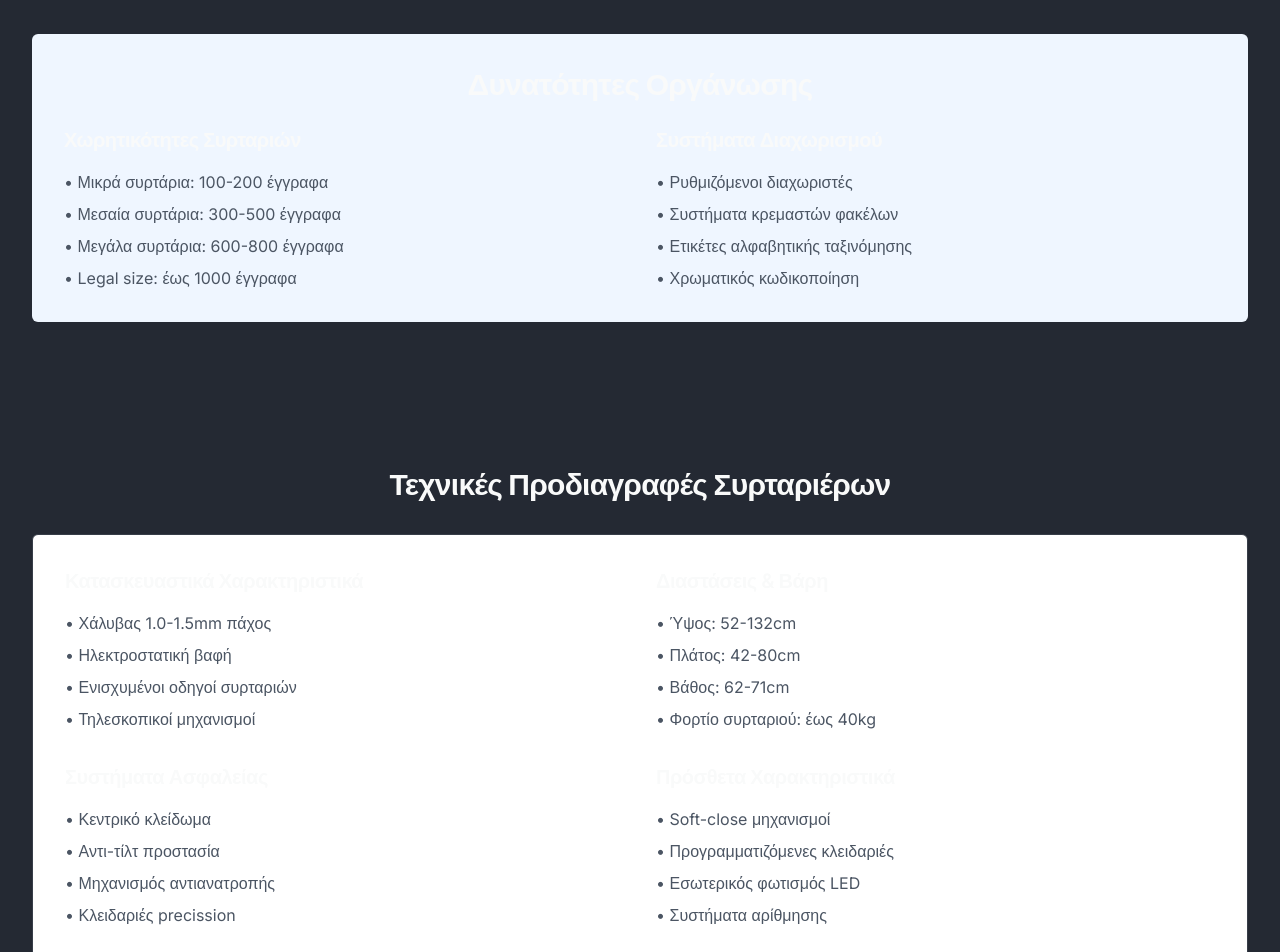
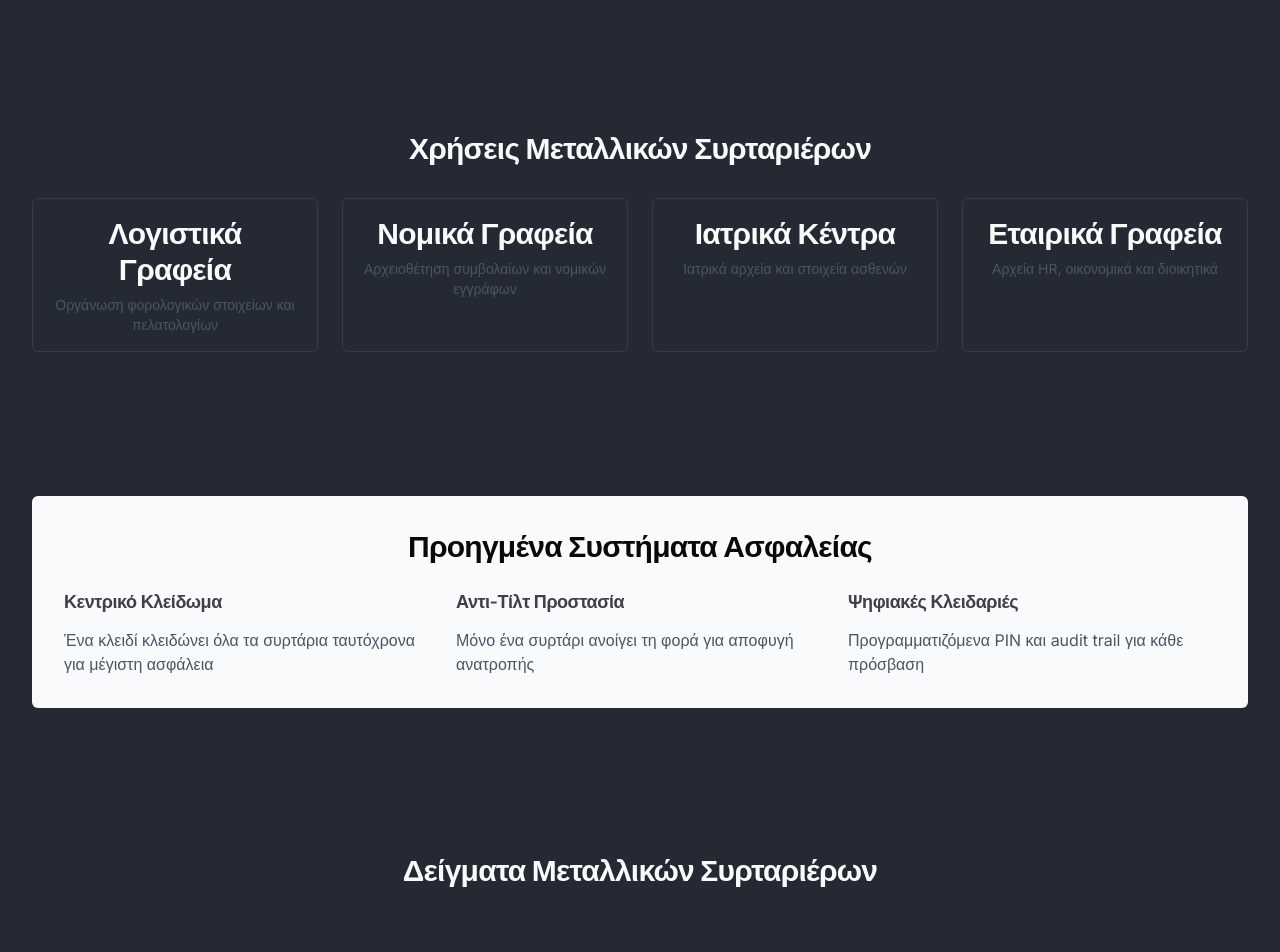
Before and after one commit to vagosdem/steel-space-design-site, a React (Vite) app: page /metallic-drawers in a window 1280 px wide. Shown: the part 1020-1972 px from the top of the page. Built offline with nearby package versions, Linux system fonts and the light colour scheme.

Commit message:
Visual edit in Lovable
Edited UI in Lovable

```diff
--- a/src/pages/MetallicDrawers.tsx
+++ b/src/pages/MetallicDrawers.tsx
@@ -1,4 +1,3 @@
-
 import { useEffect, useRef } from "react";
 import { useNavigate } from "react-router-dom";
 import Navbar from "@/components/Navbar";
@@ -8,45 +7,37 @@ import SEOHead from "@/components/SEOHead";
 import { Button } from "@/components/ui/button";
 import { Layers, Lock, Settings, FileText } from "lucide-react";
 import { products } from "@/data/products";
-
 export default function MetallicDrawers() {
   const navigate = useNavigate();
   const topRef = useRef<HTMLDivElement>(null);
-
   useEffect(() => {
     if (topRef.current) {
-      topRef.current.scrollIntoView({ behavior: 'smooth' });
+      topRef.current.scrollIntoView({
+        behavior: 'smooth'
+      });
       window.scrollTo(0, 0);
     }
   }, []);
-
-  const drawerProducts = products.filter(product =>
-    product.type === "drawer" || product.features?.includes("συρτάρια")
-  );
-
+  const drawerProducts = products.filter(product => product.type === "drawer" || product.features?.includes("συρτάρια"));
   const handleRequestQuote = () => {
     navigate("/?scrollTo=contact");
   };
-
-  return (
-    <>
-      <SEOHead
-        title="Μεταλλικές Συρταριέρες Γραφείου Χονδρική | Αρχειοθέτηση | Stereom.gr"
-        description="Επαγγελματικές μεταλλικές συρταριέρες γραφείου χονδρική. Πολλαπλά συρτάρια, κλειδαριές ασφαλείας, τέλεια οργάνωση αρχείων. Ποιότητα & αντοχή."
-        canonical="/metallic-drawers"
-        image="/lovable-uploads/IMG_23802.webp"
-      />
+  return <>
+      <SEOHead title="Μεταλλικές Συρταριέρες Γραφείου Χονδρική | Αρχειοθέτηση | Stereom.gr" description="Επαγγελματικές μεταλλικές συρταριέρες γραφείου χονδρική. Πολλαπλά συρτάρια, κλειδαριές ασφαλείας, τέλεια οργάνωση αρχείων. Ποιότητα & αντοχή." canonical="/metallic-drawers" image="/lovable-uploads/IMG_23802.webp" />
       <div className="flex flex-col min-h-screen">
         <Navbar />
         <main className="flex-grow">
           <div ref={topRef} className="container-section">
             {/* Hero Section */}
-            <motion.div
-              initial={{ opacity: 0, y: 20 }}
-              animate={{ opacity: 1, y: 0 }}
-              transition={{ duration: 0.5 }}
-              className="text-center mb-12"
-            >
+            <motion.div initial={{
+            opacity: 0,
+            y: 20
+          }} animate={{
+            opacity: 1,
+            y: 0
+          }} transition={{
+            duration: 0.5
+          }} className="text-center mb-12">
               <h1 className="text-4xl font-bold mb-4">Μεταλλικές Συρταριέρες Γραφείου Χονδρική</h1>
               <p className="text-xl text-metal-600 max-w-3xl mx-auto">
                 Ανακαλύψτε την προηγμένη γκάμα μεταλλικών συρταριέρων για επαγγελματικούς χώρους. Πολλαπλά συρτάρια, προηγμένα συστήματα ασφαλείας και τέλεια οργάνωση αρχείων.
@@ -82,7 +73,7 @@ export default function MetallicDrawers() {
               <h2 className="text-3xl font-bold mb-8 text-center">Τύποι Μεταλλικών Συρταριέρων</h2>
               <div className="grid md:grid-cols-3 gap-8">
                 <div className="bg-gray-50 p-6 rounded-lg">
-                  <h3 className="text-xl font-semibold mb-4">Συρταριέρες Γραφείου</h3>
+                  <h3 className="text-xl font-semibold mb-4 text-zinc-700">Συρταριέρες Γραφείου</h3>
                   <ul className="space-y-2 text-gray-600">
                     <li>• 2-4 συρτάρια A4/Letter</li>
                     <li>• Κάτω από γραφείο</li>
@@ -91,7 +82,7 @@ export default function MetallicDrawers() {
                   </ul>
                 </div>
                 <div className="bg-gray-50 p-6 rounded-lg">
-                  <h3 className="text-xl font-semibold mb-4">Πολυλειτουργικές Συρταριέρες</h3>
+                  <h3 className="text-xl font-semibold mb-4 text-zinc-700">Πολυλειτουργικές Συρταριέρες</h3>
                   <ul className="space-y-2 text-gray-600">
                     <li>• Συρτάρια διαφόρων μεγεθών</li>
                     <li>• Ειδικές θέσεις για αρχεία</li>
@@ -100,7 +91,7 @@ export default function MetallicDrawers() {
                   </ul>
                 </div>
                 <div className="bg-gray-50 p-6 rounded-lg">
-                  <h3 className="text-xl font-semibold mb-4">Βιομηχανικές Συρταριέρες</h3>
+                  <h3 className="text-xl font-semibold mb-4 text-zinc-700">Βιομηχανικές Συρταριέρες</h3>
                   <ul className="space-y-2 text-gray-600">
                     <li>• Ενισχυμένη κατασκευή</li>
                     <li>• Αντοχή σε βαρέα φορτία</li>
@@ -112,74 +103,10 @@ export default function MetallicDrawers() {
             </section>
 
             {/* Capacities and Organization */}
-            <section className="mb-12 bg-blue-50 p-8 rounded-lg">
-              <h2 className="text-3xl font-bold mb-6 text-center">Δυνατότητες Οργάνωσης</h2>
-              <div className="grid md:grid-cols-2 gap-8">
-                <div>
-                  <h3 className="text-xl font-semibold mb-4">Χωρητικότητες Συρταριών</h3>
-                  <ul className="space-y-2 text-gray-600">
-                    <li>• Μικρά συρτάρια: 100-200 έγγραφα</li>
-                    <li>• Μεσαία συρτάρια: 300-500 έγγραφα</li>
-                    <li>• Μεγάλα συρτάρια: 600-800 έγγραφα</li>
-                    <li>• Legal size: έως 1000 έγγραφα</li>
-                  </ul>
-                </div>
-                <div>
-                  <h3 className="text-xl font-semibold mb-4">Συστήματα Διαχωρισμού</h3>
-                  <ul className="space-y-2 text-gray-600">
-                    <li>• Ρυθμιζόμενοι διαχωριστές</li>
-                    <li>• Συστήματα κρεμαστών φακέλων</li>
-                    <li>• Ετικέτες αλφαβητικής ταξινόμησης</li>
-                    <li>• Χρωματικός κωδικοποίηση</li>
-                  </ul>
-                </div>
-              </div>
-            </section>
+
 
             {/* Technical Specifications */}
-            <section className="mb-12">
-              <h2 className="text-3xl font-bold mb-8 text-center">Τεχνικές Προδιαγραφές Συρταριέρων</h2>
-              <div className="bg-white border rounded-lg p-8">
-                <div className="grid md:grid-cols-2 gap-8">
-                  <div>
-                    <h3 className="text-xl font-semibold mb-4">Κατασκευαστικά Χαρακτηριστικά</h3>
-                    <ul className="space-y-2 text-gray-600">
-                      <li>• Χάλυβας 1.0-1.5mm πάχος</li>
-                      <li>• Ηλεκτροστατική βαφή</li>
-                      <li>• Ενισχυμένοι οδηγοί συρταριών</li>
-                      <li>• Τηλεσκοπικοί μηχανισμοί</li>
-                    </ul>
-                  </div>
-                  <div>
-                    <h3 className="text-xl font-semibold mb-4">Διαστάσεις & Βάρη</h3>
-                    <ul className="space-y-2 text-gray-600">
-                      <li>• Ύψος: 52-132cm</li>
-                      <li>• Πλάτος: 42-80cm</li>
-                      <li>• Βάθος: 62-71cm</li>
-                      <li>• Φορτίο συρταριού: έως 40kg</li>
-                    </ul>
-                  </div>
-                  <div>
-                    <h3 className="text-xl font-semibold mb-4">Συστήματα Ασφαλείας</h3>
-                    <ul className="space-y-2 text-gray-600">
-                      <li>• Κεντρικό κλείδωμα</li>
-                      <li>• Αντι-τίλτ προστασία</li>
-                      <li>• Μηχανισμός αντιανατροπής</li>
-                      <li>• Κλειδαριές precission</li>
-                    </ul>
-                  </div>
-                  <div>
-                    <h3 className="text-xl font-semibold mb-4">Πρόσθετα Χαρακτηριστικά</h3>
-                    <ul className="space-y-2 text-gray-600">
-                      <li>• Soft-close μηχανισμοί</li>
-                      <li>• Προγραμματιζόμενες κλειδαριές</li>
-                      <li>• Εσωτερικός φωτισμός LED</li>
-                      <li>• Συστήματα αρίθμησης</li>
-                    </ul>
-                  </div>
-                </div>
-              </div>
-            </section>
+
 
             {/* Use Cases */}
             <section className="mb-12">
@@ -206,18 +133,18 @@ export default function MetallicDrawers() {
 
             {/* Security Features */}
             <section className="mb-12 bg-gray-50 p-8 rounded-lg">
-              <h2 className="text-3xl font-bold mb-6 text-center">Προηγμένα Συστήματα Ασφαλείας</h2>
+              <h2 className="text-3xl font-bold mb-6 text-center text-zinc-950">Προηγμένα Συστήματα Ασφαλείας</h2>
               <div className="grid md:grid-cols-3 gap-6">
                 <div>
-                  <h3 className="text-lg font-semibold mb-3">Κεντρικό Κλείδωμα</h3>
+                  <h3 className="text-lg font-semibold mb-3 text-zinc-700">Κεντρικό Κλείδωμα</h3>
                   <p className="text-gray-600">Ένα κλειδί κλειδώνει όλα τα συρτάρια ταυτόχρονα για μέγιστη ασφάλεια</p>
                 </div>
                 <div>
-                  <h3 className="text-lg font-semibold mb-3">Αντι-Τίλτ Προστασία</h3>
+                  <h3 className="text-lg font-semibold mb-3 text-zinc-700">Αντι-Τίλτ Προστασία</h3>
                   <p className="text-gray-600">Μόνο ένα συρτάρι ανοίγει τη φορά για αποφυγή ανατροπής</p>
                 </div>
                 <div>
-                  <h3 className="text-lg font-semibold mb-3">Ψηφιακές Κλειδαριές</h3>
+                  <h3 className="text-lg font-semibold mb-3 text-zinc-700">Ψηφιακές Κλειδαριές</h3>
                   <p className="text-gray-600">Προγραμματιζόμενα PIN και audit trail για κάθε πρόσβαση</p>
                 </div>
               </div>
@@ -227,49 +154,30 @@ export default function MetallicDrawers() {
             <section className="mb-12">
               <h2 className="text-3xl font-bold mb-8 text-center">Δείγματα Μεταλλικών Συρταριέρων</h2>
               <div className="grid md:grid-cols-3 gap-6">
-                {drawerProducts.slice(0, 6).map((product) => (
-                  <div key={product.id} className="border rounded-lg overflow-hidden">
-                    <img
-                      src={product.image}
-                      alt={`Μεταλλική συρταριέρα ${product.title}`}
-                      className="w-full h-48 object-cover"
-                      loading="lazy"
-                    />
+                {drawerProducts.slice(0, 6).map(product => <div key={product.id} className="border rounded-lg overflow-hidden">
+                    <img src={product.image} alt={`Μεταλλική συρταριέρα ${product.title}`} className="w-full h-48 object-cover" loading="lazy" />
                     <div className="p-4">
                       <h3 className="font-semibold mb-2">{product.title}</h3>
                       <p className="text-sm text-gray-600 mb-3">{product.description}</p>
-                      <Button
-                        size="sm"
-                        className="w-full"
-                        onClick={() => navigate(`/product/${product.id}`)}
-                      >
+                      <Button size="sm" className="w-full" onClick={() => navigate(`/product/${product.id}`)}>
                         Δείτε Λεπτομέρειες
                       </Button>
                     </div>
-                  </div>
-                ))}
+                  </div>)}
               </div>
             </section>
 
             {/* CTA Section */}
             <section className="text-center bg-blue-50 p-8 rounded-lg">
-              <h2 className="text-3xl font-bold mb-4">Ζητήστε Προσφορά για Μεταλλικές Συρταριέρες</h2>
+              <h2 className="text-3xl font-bold mb-4 text-zinc-950">Ζητήστε Προσφορά για Μεταλλικές Συρταριέρες</h2>
               <p className="text-lg text-gray-600 mb-6">
                 Οργανώστε τέλεια τα αρχεία σας με τις επαγγελματικές συρταριέρες μας
               </p>
               <div className="flex flex-col sm:flex-row gap-4 justify-center">
-                <Button
-                  size="lg"
-                  className="bg-blue-600 hover:bg-blue-700"
-                  onClick={handleRequestQuote}
-                >
+                <Button size="lg" className="bg-blue-600 hover:bg-blue-700" onClick={handleRequestQuote}>
                   Ζήτηση Προσφοράς
                 </Button>
-                <Button
-                  size="lg"
-                  variant="outline"
-                  onClick={() => navigate('/products')}
-                >
+                <Button size="lg" variant="outline" onClick={() => navigate('/products')}>
                   Δείτε Όλα τα Προϊόντα
                 </Button>
               </div>
@@ -278,6 +186,5 @@ export default function MetallicDrawers() {
         </main>
         <Footer />
       </div>
-    </>
-  );
+    </>;
 }
```
